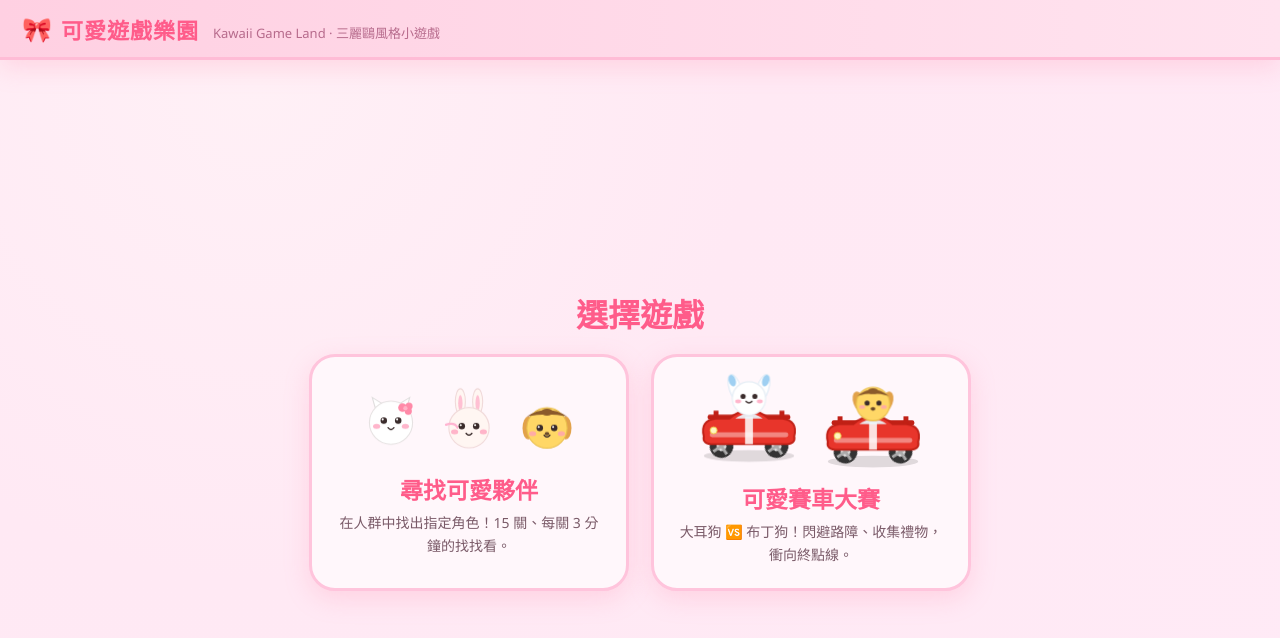
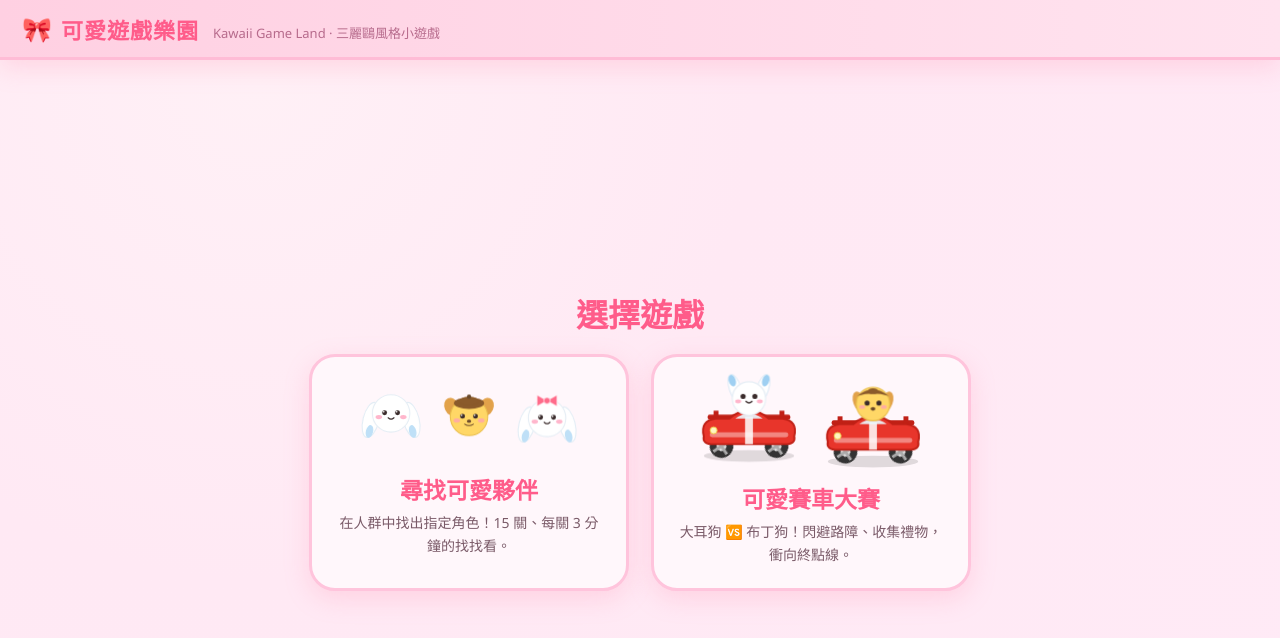
Before and after one commit to yuhanhan1119-png/Emma_toy, a React (Vite) app: page / in a window 1280 px wide. Shown: the top 638 px of the page. Built offline with nearby package versions, Linux system fonts and the light colour scheme.

Commit message:
Seek game: recast to 大耳狗 & 布丁狗 variants (unique accessories) with idle animation
Co-authored-by: yuhanhan1119 <yuhanhan1119@gmail.com>

```diff
--- a/src/App.tsx
+++ b/src/App.tsx
@@ -34,9 +34,9 @@ function Menu({ onPick }: { onPick: (s: Screen) => void }) {
         <div className="menu-grid">
           <button className="menu-card" onClick={() => onPick('seek')}>
             <div className="menu-icons">
-              <div className="menu-icon"><CharacterArt id="cat" /></div>
-              <div className="menu-icon"><CharacterArt id="bunny" /></div>
-              <div className="menu-icon"><CharacterArt id="pudding" /></div>
+              <div className="menu-icon"><CharacterArt id="cinna" /></div>
+              <div className="menu-icon"><CharacterArt id="purin" /></div>
+              <div className="menu-icon"><CharacterArt id="cinnaBow" /></div>
             </div>
             <h2>尋找可愛夥伴</h2>
             <p>在人群中找出指定角色！15 關、每關 3 分鐘的找找看。</p>
--- a/src/characters.tsx
+++ b/src/characters.tsx
@@ -1,193 +1,170 @@
-// Original kawaii mascot characters (Sanrio-inspired, not official artwork).
-// The rendering is parametric SVG so real licensed art could be swapped in later
-// by replacing the <CharacterArt> output while keeping the same CharacterId set.
+// Seek-game cast: original kawaii 大耳狗 (Cinnamoroll-style) and 布丁狗
+// (Pompompurin-style) variants, each with a unique accessory so every one looks
+// different. Drawn as parametric SVG (no official Sanrio artwork is used).
 
 export type CharacterId =
-  | 'cat'
-  | 'bunny'
-  | 'batbunny'
-  | 'puppy'
-  | 'pudding'
-  | 'penguin'
-  | 'frog'
-  | 'bear'
-  | 'star'
-  | 'berry'
+  | 'cinna'
+  | 'cinnaBow'
+  | 'cinnaStar'
+  | 'cinnaScarf'
+  | 'cinnaFlower'
+  | 'cinnaCap'
+  | 'purin'
+  | 'purinBow'
+  | 'purinGlasses'
+  | 'purinScarf'
+  | 'purinFlower'
+  | 'purinCrown'
+
+type Base = 'cinna' | 'purin'
+type Acc = 'none' | 'beret' | 'bow' | 'star' | 'scarf' | 'flower' | 'cap' | 'glasses' | 'crown'
 
 export interface CharacterDef {
   id: CharacterId
-  name: string // display name (Chinese)
-  emoji: string // quick fallback / preview glyph
-  color: string // theme color for chips/labels
+  name: string
+  color: string
+  base: Base
+  acc: Acc
+  accColor: string
 }
 
 export const CHARACTERS: Record<CharacterId, CharacterDef> = {
-  cat: { id: 'cat', name: '小奶貓', emoji: '🐱', color: '#ff9fb6' },
-  bunny: { id: 'bunny', name: '美露兔', emoji: '🐰', color: '#ffb3d1' },
-  batbunny: { id: 'batbunny', name: '酷洛', emoji: '🦇', color: '#b39ddb' },
-  puppy: { id: 'puppy', name: '香那狗', emoji: '🐶', color: '#a7d8ff' },
-  pudding: { id: 'pudding', name: '布丁狗', emoji: '🍮', color: '#ffcf5c' },
-  penguin: { id: 'penguin', name: '波波企鵝', emoji: '🐧', color: '#7ec7ff' },
-  frog: { id: 'frog', name: '呱呱蛙', emoji: '🐸', color: '#9ede6f' },
-  bear: { id: 'bear', name: '可可熊', emoji: '🐻', color: '#d1a06a' },
-  star: { id: 'star', name: '閃閃星', emoji: '⭐', color: '#ffd84d' },
-  berry: { id: 'berry', name: '莓莓', emoji: '🍓', color: '#ff6b7a' },
+  cinna: { id: 'cinna', name: '大耳狗', color: '#a7d8ff', base: 'cinna', acc: 'none', accColor: '#8fd0ff' },
+  cinnaBow: { id: 'cinnaBow', name: '大耳狗·蝴蝶結', color: '#ff9fb6', base: 'cinna', acc: 'bow', accColor: '#ff6b8a' },
+  cinnaStar: { id: 'cinnaStar', name: '大耳狗·星星', color: '#ffd84d', base: 'cinna', acc: 'star', accColor: '#ffcf3a' },
+  cinnaScarf: { id: 'cinnaScarf', name: '大耳狗·圍巾', color: '#ff6b6b', base: 'cinna', acc: 'scarf', accColor: '#ff5c5c' },
+  cinnaFlower: { id: 'cinnaFlower', name: '大耳狗·小花', color: '#ff8ac2', base: 'cinna', acc: 'flower', accColor: '#ff6fb0' },
+  cinnaCap: { id: 'cinnaCap', name: '大耳狗·帽子', color: '#7ecb8f', base: 'cinna', acc: 'cap', accColor: '#54b673' },
+  purin: { id: 'purin', name: '布丁狗', color: '#ffcf5c', base: 'purin', acc: 'beret', accColor: '#8a5a2b' },
+  purinBow: { id: 'purinBow', name: '布丁狗·領結', color: '#7ec7ff', base: 'purin', acc: 'bow', accColor: '#4aa3ee' },
+  purinGlasses: { id: 'purinGlasses', name: '布丁狗·眼鏡', color: '#b0a0ff', base: 'purin', acc: 'glasses', accColor: '#3a2b2b' },
+  purinScarf: { id: 'purinScarf', name: '布丁狗·圍巾', color: '#9ede6f', base: 'purin', acc: 'scarf', accColor: '#6fc94a' },
+  purinFlower: { id: 'purinFlower', name: '布丁狗·小花', color: '#ff7a9c', base: 'purin', acc: 'flower', accColor: '#ff5c86' },
+  purinCrown: { id: 'purinCrown', name: '布丁狗·皇冠', color: '#ffd24d', base: 'purin', acc: 'crown', accColor: '#ffcf3a' },
 }
 
 export const ALL_IDS = Object.keys(CHARACTERS) as CharacterId[]
 
-const Face = ({
-  eyeY = 52,
-  mouth = 'smile',
-}: {
-  eyeY?: number
-  mouth?: 'smile' | 'open' | 'flat'
-}) => (
-  <g>
-    <circle cx="40" cy={eyeY} r="4.5" fill="#3a2b2b" />
-    <circle cx="60" cy={eyeY} r="4.5" fill="#3a2b2b" />
-    <circle cx="38.5" cy={eyeY - 1.5} r="1.5" fill="#fff" />
-    <circle cx="58.5" cy={eyeY - 1.5} r="1.5" fill="#fff" />
-    <ellipse cx="30" cy={eyeY + 8} rx="5" ry="3.5" fill="#ff9dbb" opacity="0.75" />
-    <ellipse cx="70" cy={eyeY + 8} rx="5" ry="3.5" fill="#ff9dbb" opacity="0.75" />
-    {mouth === 'smile' && (
-      <path d={`M46 ${eyeY + 10} Q50 ${eyeY + 15} 54 ${eyeY + 10}`} stroke="#3a2b2b" strokeWidth="2" fill="none" strokeLinecap="round" />
-    )}
-    {mouth === 'open' && (
-      <ellipse cx="50" cy={eyeY + 12} rx="4" ry="5" fill="#e8637a" />
-    )}
-    {mouth === 'flat' && (
-      <path d={`M46 ${eyeY + 12} L54 ${eyeY + 12}`} stroke="#3a2b2b" strokeWidth="2" fill="none" strokeLinecap="round" />
-    )}
+function CinnaBase() {
+  return (
+    <g className="kw-bob">
+      {/* long floppy ears */}
+      <ellipse cx="22" cy="56" rx="11" ry="25" fill="#ffffff" stroke="#e3edf5" strokeWidth="1.5" transform="rotate(14 22 56)" />
+      <ellipse cx="78" cy="56" rx="11" ry="25" fill="#ffffff" stroke="#e3edf5" strokeWidth="1.5" transform="rotate(-14 78 56)" />
+      <ellipse cx="20" cy="72" rx="5" ry="9" fill="#bfe0f7" transform="rotate(14 20 72)" />
+      <ellipse cx="80" cy="72" rx="5" ry="9" fill="#bfe0f7" transform="rotate(-14 80 72)" />
+      {/* head */}
+      <circle cx="50" cy="47" r="26" fill="#ffffff" stroke="#e6eef5" strokeWidth="1.5" />
+      <circle cx="41" cy="46" r="3.4" fill="#3a2b2b" />
+      <circle cx="59" cy="46" r="3.4" fill="#3a2b2b" />
+      <circle cx="39.8" cy="44.8" r="1.1" fill="#fff" />
+      <circle cx="57.8" cy="44.8" r="1.1" fill="#fff" />
+      <ellipse cx="33" cy="52" rx="4.5" ry="3" fill="#ff9dbb" opacity="0.75" />
+      <ellipse cx="67" cy="52" rx="4.5" ry="3" fill="#ff9dbb" opacity="0.75" />
+      <ellipse cx="50" cy="50" rx="2" ry="1.5" fill="#f0a" opacity="0" />
+      <path d="M46 53 Q50 57 54 53" stroke="#3a2b2b" strokeWidth="1.6" fill="none" strokeLinecap="round" />
     </g>
   )
+}
 
-export function CharacterArt({ id }: { id: CharacterId }) {
-  switch (id) {
-    case 'cat':
+function PurinBase() {
   return (
-        <svg viewBox="0 0 100 100" role="img" aria-label="小奶貓">
-          <path d="M28 34 L24 20 L40 30 Z" fill="#fff" stroke="#e0dede" strokeWidth="1.5" />
-          <path d="M72 34 L76 20 L60 30 Z" fill="#fff" stroke="#e0dede" strokeWidth="1.5" />
-          <circle cx="50" cy="55" r="30" fill="#ffffff" stroke="#e6e2e2" strokeWidth="1.5" />
-          <Face />
-          <path d="M50 58 L50 64 M50 64 Q44 66 42 63 M50 64 Q56 66 58 63" stroke="#c9a" strokeWidth="1.5" fill="none" opacity="0" />
-          <g transform="translate(66,34)">
-            <circle cx="0" cy="0" r="6" fill="#ff8aa8" />
-            <circle cx="9" cy="-2" r="5" fill="#ff8aa8" />
-            <circle cx="8" cy="5" r="5" fill="#ff8aa8" />
-            <circle cx="4" cy="1" r="3" fill="#ffb3c7" />
+    <g className="kw-bob">
+      {/* ears */}
+      <ellipse cx="26" cy="34" rx="10" ry="13" fill="#e2a24a" transform="rotate(-24 26 34)" />
+      <ellipse cx="74" cy="34" rx="10" ry="13" fill="#e2a24a" transform="rotate(24 74 34)" />
+      {/* head */}
+      <circle cx="50" cy="48" r="26" fill="#ffd766" stroke="#eabf4d" strokeWidth="1.5" />
+      <circle cx="41" cy="47" r="3.4" fill="#3a2b2b" />
+      <circle cx="59" cy="47" r="3.4" fill="#3a2b2b" />
+      <circle cx="39.8" cy="45.8" r="1.1" fill="#fff" />
+      <circle cx="57.8" cy="45.8" r="1.1" fill="#fff" />
+      <ellipse cx="33" cy="53" rx="4.5" ry="3" fill="#ff9dbb" opacity="0.7" />
+      <ellipse cx="67" cy="53" rx="4.5" ry="3" fill="#ff9dbb" opacity="0.7" />
+      <ellipse cx="50" cy="54" rx="3" ry="2.2" fill="#6b4a2b" />
+      <path d="M44 58 Q50 62 56 58" stroke="#6b4a2b" strokeWidth="1.4" fill="none" strokeLinecap="round" />
     </g>
-        </svg>
   )
-    case 'bunny':
+}
+
+function Accessory({ acc, color }: { acc: Acc; color: string }) {
+  switch (acc) {
+    case 'none':
+      return null
+    case 'beret':
       return (
-        <svg viewBox="0 0 100 100" role="img" aria-label="美露兔">
-          <ellipse cx="38" cy="22" rx="7" ry="18" fill="#fff6f2" stroke="#f0d9d9" strokeWidth="1.5" />
-          <ellipse cx="62" cy="22" rx="7" ry="18" fill="#fff6f2" stroke="#f0d9d9" strokeWidth="1.5" />
-          <ellipse cx="38" cy="24" rx="3" ry="11" fill="#ffc0d3" />
-          <ellipse cx="62" cy="24" rx="3" ry="11" fill="#ffc0d3" />
-          <circle cx="50" cy="58" r="28" fill="#fff6f2" stroke="#f0d9d9" strokeWidth="1.5" />
-          <Face eyeY={56} />
-          <path d="M18 54 Q30 50 34 58" stroke="#ffb3d1" strokeWidth="3" fill="none" strokeLinecap="round" />
-        </svg>
+        <g>
+          <ellipse cx="50" cy="24" rx="21" ry="8" fill={color} />
+          <ellipse cx="50" cy="21" rx="14" ry="6" fill={color} />
+          <circle cx="50" cy="15" r="3" fill="#6b4a2b" />
+        </g>
       )
-    case 'batbunny':
+    case 'bow':
       return (
-        <svg viewBox="0 0 100 100" role="img" aria-label="酷洛">
-          <path d="M34 26 L30 6 L46 22 Z" fill="#3a3350" />
-          <path d="M66 26 L70 6 L54 22 Z" fill="#3a3350" />
-          <circle cx="50" cy="56" r="29" fill="#2f2a44" stroke="#241f36" strokeWidth="1.5" />
-          <path d="M30 40 Q50 30 70 40 L70 48 Q50 42 30 48 Z" fill="#efe9f5" />
-          <g>
-            <circle cx="40" cy="54" r="4.5" fill="#fff" />
-            <circle cx="60" cy="54" r="4.5" fill="#fff" />
-            <circle cx="40" cy="54" r="2.4" fill="#221" />
-            <circle cx="60" cy="54" r="2.4" fill="#221" />
-            <path d="M46 64 Q50 68 54 64" stroke="#efe9f5" strokeWidth="2" fill="none" strokeLinecap="round" />
+        <g fill={color} stroke="#fff" strokeWidth="1">
+          <path d="M50 18 L36 10 L36 26 Z" />
+          <path d="M50 18 L64 10 L64 26 Z" />
+          <circle cx="50" cy="18" r="4.5" />
         </g>
-          <circle cx="66" cy="30" r="4" fill="#ff5c8a" />
-        </svg>
-      )
-    case 'puppy':
-      return (
-        <svg viewBox="0 0 100 100" role="img" aria-label="香那狗">
-          <ellipse cx="24" cy="52" rx="9" ry="22" fill="#dcefff" stroke="#bfe0f7" strokeWidth="1.5" />
-          <ellipse cx="76" cy="52" rx="9" ry="22" fill="#dcefff" stroke="#bfe0f7" strokeWidth="1.5" />
-          <circle cx="50" cy="52" r="28" fill="#ffffff" stroke="#e6eef5" strokeWidth="1.5" />
-          <Face eyeY={50} />
-          <ellipse cx="50" cy="60" rx="3.5" ry="2.6" fill="#8a6d5a" />
-        </svg>
-      )
-    case 'pudding':
-      return (
-        <svg viewBox="0 0 100 100" role="img" aria-label="布丁狗">
-          <ellipse cx="24" cy="56" rx="8" ry="16" fill="#e2a24a" />
-          <ellipse cx="76" cy="56" rx="8" ry="16" fill="#e2a24a" />
-          <circle cx="50" cy="56" r="28" fill="#ffd766" stroke="#eabf4d" strokeWidth="1.5" />
-          <path d="M22 40 Q50 22 78 40 Q50 34 22 40 Z" fill="#8a5a2b" />
-          <ellipse cx="50" cy="34" rx="8" ry="5" fill="#8a5a2b" />
-          <Face eyeY={56} />
-          <ellipse cx="50" cy="64" rx="3.2" ry="2.4" fill="#6b4a2b" />
-        </svg>
-      )
-    case 'penguin':
-      return (
-        <svg viewBox="0 0 100 100" role="img" aria-label="波波企鵝">
-          <ellipse cx="50" cy="54" rx="30" ry="33" fill="#8fd0ff" stroke="#6cbdf2" strokeWidth="1.5" />
-          <ellipse cx="50" cy="60" rx="19" ry="23" fill="#fff" />
-          <Face eyeY={48} mouth="flat" />
-          <path d="M44 56 L56 56 L50 64 Z" fill="#ff9f3c" />
-          <ellipse cx="26" cy="60" rx="6" ry="12" fill="#8fd0ff" />
-          <ellipse cx="74" cy="60" rx="6" ry="12" fill="#8fd0ff" />
-        </svg>
-      )
-    case 'frog':
-      return (
-        <svg viewBox="0 0 100 100" role="img" aria-label="呱呱蛙">
-          <circle cx="34" cy="30" r="12" fill="#a6e77a" stroke="#89cf5c" strokeWidth="1.5" />
-          <circle cx="66" cy="30" r="12" fill="#a6e77a" stroke="#89cf5c" strokeWidth="1.5" />
-          <circle cx="34" cy="30" r="6" fill="#fff" />
-          <circle cx="66" cy="30" r="6" fill="#fff" />
-          <circle cx="34" cy="31" r="3" fill="#233" />
-          <circle cx="66" cy="31" r="3" fill="#233" />
-          <ellipse cx="50" cy="58" rx="30" ry="26" fill="#a6e77a" stroke="#89cf5c" strokeWidth="1.5" />
-          <ellipse cx="38" cy="64" rx="5" ry="3.5" fill="#ff9dbb" opacity="0.7" />
-          <ellipse cx="62" cy="64" rx="5" ry="3.5" fill="#ff9dbb" opacity="0.7" />
-          <path d="M38 60 Q50 70 62 60" stroke="#3a5a2b" strokeWidth="2.5" fill="none" strokeLinecap="round" />
-        </svg>
-      )
-    case 'bear':
-      return (
-        <svg viewBox="0 0 100 100" role="img" aria-label="可可熊">
-          <circle cx="30" cy="32" r="10" fill="#caa06a" />
-          <circle cx="70" cy="32" r="10" fill="#caa06a" />
-          <circle cx="30" cy="32" r="5" fill="#a97e4a" />
-          <circle cx="70" cy="32" r="5" fill="#a97e4a" />
-          <circle cx="50" cy="56" r="29" fill="#d8b183" stroke="#c2985f" strokeWidth="1.5" />
-          <ellipse cx="50" cy="62" rx="13" ry="10" fill="#f3e3cc" />
-          <Face eyeY={52} />
-          <ellipse cx="50" cy="60" rx="3.5" ry="2.6" fill="#5a3b22" />
-        </svg>
       )
     case 'star':
       return (
-        <svg viewBox="0 0 100 100" role="img" aria-label="閃閃星">
-          <path d="M50 12 L61 40 L92 42 L67 61 L76 91 L50 73 L24 91 L33 61 L8 42 L39 40 Z" fill="#ffdd4d" stroke="#f2c93d" strokeWidth="1.5" strokeLinejoin="round" />
-          <Face eyeY={52} />
-        </svg>
+        <path d="M50 4 L54 14 L65 14 L56 21 L59 32 L50 25 L41 32 L44 21 L35 14 L46 14 Z" fill={color} stroke="#f2c93d" strokeWidth="1" />
       )
-    case 'berry':
+    case 'scarf':
       return (
-        <svg viewBox="0 0 100 100" role="img" aria-label="莓莓">
-          <path d="M40 22 L50 30 L60 22 L58 34 L42 34 Z" fill="#6ec26e" />
-          <path d="M50 30 C24 30 20 52 30 70 C38 84 62 84 70 70 C80 52 76 30 50 30 Z" fill="#ff5d6c" stroke="#e8455a" strokeWidth="1.5" />
-          <g fill="#ffe08a">
-            <circle cx="40" cy="50" r="1.6" /><circle cx="52" cy="46" r="1.6" /><circle cx="62" cy="52" r="1.6" />
-            <circle cx="46" cy="60" r="1.6" /><circle cx="58" cy="62" r="1.6" /><circle cx="50" cy="70" r="1.6" />
+        <g fill={color}>
+          <path d="M30 66 Q50 80 70 66 L70 73 Q50 86 30 73 Z" />
+          <path d="M60 72 L70 72 L67 86 L58 84 Z" />
         </g>
-          <Face eyeY={54} />
+      )
+    case 'flower':
+      return (
+        <g transform="translate(28,16)">
+          <g fill={color}>
+            <circle cx="0" cy="-5" r="4" />
+            <circle cx="4.8" cy="-1.5" r="4" />
+            <circle cx="3" cy="4.5" r="4" />
+            <circle cx="-3" cy="4.5" r="4" />
+            <circle cx="-4.8" cy="-1.5" r="4" />
+          </g>
+          <circle cx="0" cy="0" r="3" fill="#ffe08a" />
+        </g>
+      )
+    case 'cap':
+      return (
+        <g>
+          <path d="M28 27 Q50 5 72 27 Z" fill={color} />
+          <rect x="26" y="25" width="48" height="5" rx="2.5" fill={color} />
+          <circle cx="50" cy="9" r="3" fill="#fff" />
+        </g>
+      )
+    case 'glasses':
+      return (
+        <g stroke={color} strokeWidth="2.2" fill="rgba(255,255,255,0.35)">
+          <circle cx="41" cy="47" r="8" />
+          <circle cx="59" cy="47" r="8" />
+          <path d="M49 47 L51 47" />
+        </g>
+      )
+    case 'crown':
+      return (
+        <g>
+          <path d="M33 20 L40 8 L50 17 L60 8 L67 20 Z" fill={color} stroke="#f2c93d" strokeWidth="1" />
+          <circle cx="40" cy="9" r="2" fill="#ff6b8a" />
+          <circle cx="60" cy="9" r="2" fill="#ff6b8a" />
+          <circle cx="50" cy="16" r="2" fill="#ff6b8a" />
+        </g>
+      )
+  }
+}
+
+export function CharacterArt({ id }: { id: CharacterId }) {
+  const def = CHARACTERS[id]
+  return (
+    <svg viewBox="0 0 100 100" role="img" aria-label={def.name}>
+      {def.base === 'cinna' ? <CinnaBase /> : <PurinBase />}
+      <Accessory acc={def.acc} color={def.accColor} />
     </svg>
   )
 }
-}
--- a/src/games/SeekGame.tsx
+++ b/src/games/SeekGame.tsx
@@ -152,7 +152,7 @@ function StartScreen({ onStart, onExit }: { onStart: () => void; onExit: () => v
     <main className="screen center card-pop">
       <div className="hero">
         <div className="hero-row">
-          {(['cat', 'bunny', 'batbunny', 'pudding', 'penguin'] as CharacterId[]).map((id) => (
+          {(['cinna', 'cinnaBow', 'purin', 'purinGlasses', 'cinnaStar'] as CharacterId[]).map((id) => (
             <div key={id} className="hero-char" title={CHARACTERS[id].name}>
               <CharacterArt id={id} />
             </div>
--- a/src/styles.css
+++ b/src/styles.css
@@ -300,6 +300,11 @@ body {
   -webkit-tap-highlight-color: transparent;
 }
 .sprite svg { width: 100%; height: 100%; display: block; }
+
+/* gentle idle animation for characters (menus, find panel); disabled on the
+   dense board for readability + performance) */
+.kw-bob { animation: bob 2.4s ease-in-out infinite; transform-box: fill-box; transform-origin: center; }
+.board .kw-bob { animation: none; }
 .sprite:hover { filter: drop-shadow(0 3px 4px rgba(0, 0, 0, 0.25)); }
 
 .sprite.found {
```
Lines whose indentation alone changed are shown as unchanged.
